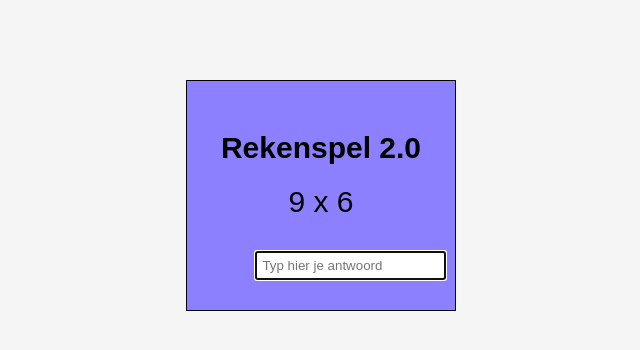
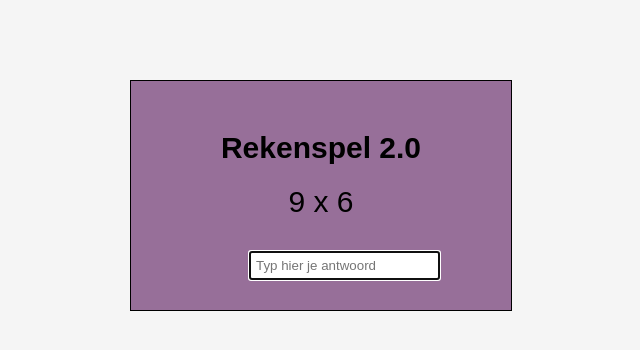
Before and after one commit to 25300/fro, a PHP site: page / in a window 1280 px wide. Shown: the top 350 px of the page, without its empty margins (319-959 px from the left). Run offline with PHP 8.4, Linux system fonts and the light colour scheme.

Commit message:
Add files via upload

```diff
--- a/rekenspel2/index.html
+++ b/rekenspel2/index.html
@@ -9,9 +9,7 @@
   <div class="container">
       <div class="wrapper" id="wrapper">
         <h1 class="center">Rekenspel 2.0</h1>
-        <div class="mijnOpgave center" id="mijnOpgave">
-          Let's do some Maths!
-        </div>
+        <div class="mijnOpgave center" id="mijnOpgave"></div>
         <input class="input" type="text" id="mijnAntwoord" placeholder="Typ hier je antwoord">
         <div class="output" id="feedback">Antwoorden:</div>
       </div>
--- a/rekenspel2/style.css
+++ b/rekenspel2/style.css
@@ -13,9 +13,9 @@
 
 .wrapper {
   border: 1px solid black;
-  width: 13rem;
+  width: 20rem;
   padding: 30px;
-  background-color: #8d80ff;
+  background-color: #976f99;
 }
 
 .mijnOpgave {
@@ -30,18 +30,20 @@
 }
 
 .input {
-  margin-left: 2.4rem;
+  margin-left: 5.5rem;
   padding: 5px;
 }
 
 .output {
-  margin-left: 3rem;
+  margin-left: 6.5rem;
 }
 
 .goed{
-  background-color:#02ff41;
+  background-color: #029d2c;
+  color: #fff;
 }
 
 .fout{
-  background-color:#ff0101;
+  background-color: #a10101;
+  color: #fff;
 }
```
